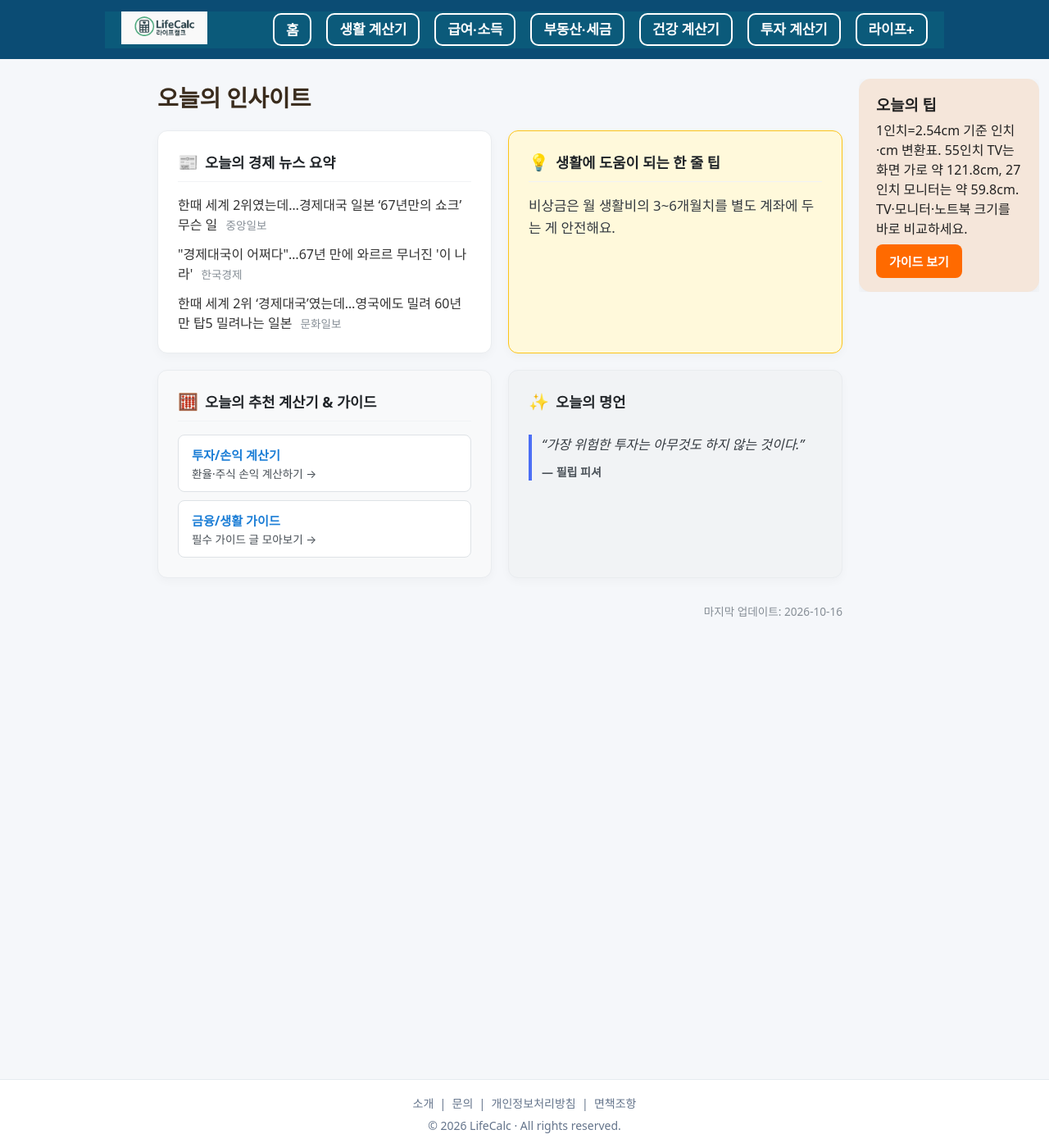
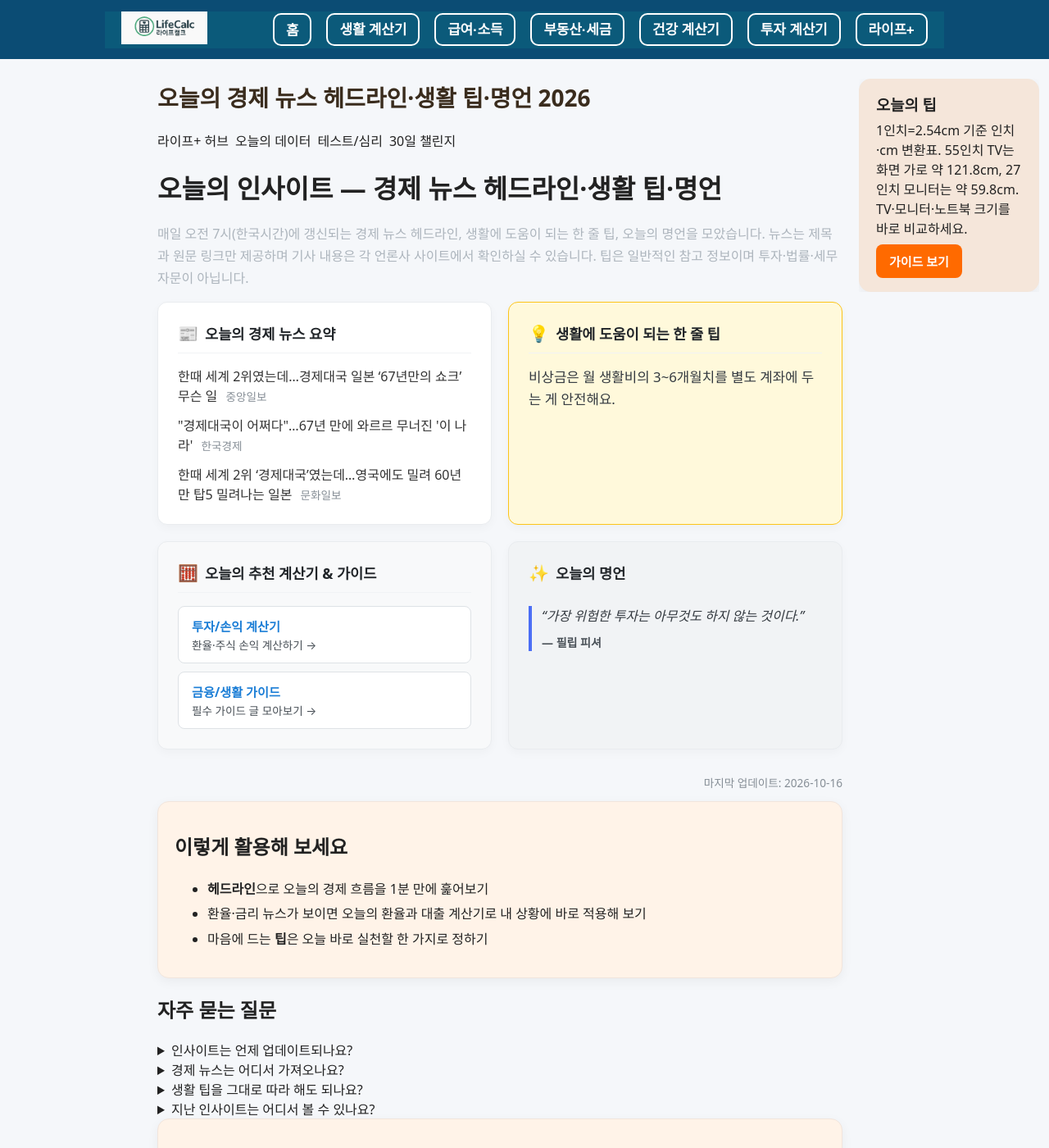
Before and after one commit to khai-lang/LifeCalc, a Jekyll site: the page built from lifeplus/insight/index.md, in a window 1280 px wide and 1400 px high. Shown: the whole window at 82% size. Built offline with Jekyll 4.4.1, drawn with Linux system fonts in a browser that asks for light colours; some of the changed text lies outside the part shown.

Commit message:
Update index.md

```diff
--- a/lifeplus/insight/index.md
+++ b/lifeplus/insight/index.md
@@ -1,11 +1,84 @@
 ---
 layout: default
-title: 오늘의 인사이트
-description: 경제 뉴스 요약과 오늘의 명언/생활 팁
+title: "오늘의 경제 뉴스 헤드라인·생활 팁·명언 2026"
+description: "매일 오전 7시(한국시간) 갱신되는 오늘의 경제 뉴스 헤드라인 3건과 생활 금융 팁, 오늘의 명언을 한 페이지에서 확인하세요."
 permalink: /lifeplus/insight/
 section: lifeplus
 nav_label: 오늘의 인사이트
 nav_order: 40
 ---
 
+<nav class="subnav" style="display:flex;gap:8px;flex-wrap:wrap;margin-bottom:10px;">
+  <a class="chip" href="/lifeplus/">라이프+ 허브</a>
+  <a class="chip" href="/lifeplus/daily-data/">오늘의 데이터</a>
+  <a class="chip" href="/lifeplus/fun/">테스트/심리</a>
+  <a class="chip" href="/lifeplus/challenge/">30일 챌린지</a>
+</nav>
+
+<h1>오늘의 인사이트 — 경제 뉴스 헤드라인·생활 팁·명언</h1>
+<p class="muted" style="margin:6px 0 14px; line-height:1.7;">
+  매일 오전 7시(한국시간)에 갱신되는 경제 뉴스 헤드라인, 생활에 도움이 되는 한 줄 팁, 오늘의 명언을 모았습니다.
+  뉴스는 제목과 원문 링크만 제공하며 기사 내용은 각 언론사 사이트에서 확인하실 수 있습니다.
+  팁은 일반적인 참고 정보이며 투자·법률·세무 자문이 아닙니다.
+</p>
+
 {% include insight-cards.html %}
+
+<section class="card p">
+  <h2>이렇게 활용해 보세요</h2>
+  <ul style="line-height:1.9;">
+    <li><b>헤드라인</b>으로 오늘의 경제 흐름을 1분 만에 훑어보기</li>
+    <li>환율·금리 뉴스가 보이면 <a href="/lifeplus/daily-data/">오늘의 환율</a>과 <a href="/finance/loan/">대출 계산기</a>로 내 상황에 바로 적용해 보기</li>
+    <li>마음에 드는 <b>팁</b>은 오늘 바로 실천할 한 가지로 정하기</li>
+  </ul>
+</section>
+
+<section class="np-faq">
+  <h2>자주 묻는 질문</h2>
+  <details>
+    <summary>인사이트는 언제 업데이트되나요?</summary>
+    <p>매일 오전 7시(한국시간)에 자동으로 갱신됩니다. 페이지 맨 아래의 "마지막 업데이트" 날짜로 최신 여부를 확인할 수 있습니다.</p>
+  </details>
+  <details>
+    <summary>경제 뉴스는 어디서 가져오나요?</summary>
+    <p>구글 뉴스의 경제 관련 헤드라인에서 주제가 겹치지 않도록 골라 제목과 원문 링크를 보여드립니다. 기사 본문은 복사하지 않으며, 링크를 누르면 해당 언론사 사이트로 이동합니다.</p>
+  </details>
+  <details>
+    <summary>생활 팁을 그대로 따라 해도 되나요?</summary>
+    <p>누구에게나 적용되는 일반적인 내용이라 개인의 소득·부채·상황에 따라 맞지 않을 수 있습니다. 세금이나 대출처럼 금액이 큰 결정은 계산기로 직접 확인하고 전문가나 금융기관에 문의하세요.</p>
+  </details>
+  <details>
+    <summary>지난 인사이트는 어디서 볼 수 있나요?</summary>
+    <p>현재는 당일 인사이트만 제공합니다. 환율과 날씨는 <a href="/lifeplus/daily-data/">오늘의 데이터</a>에서 매일 확인할 수 있습니다.</p>
+  </details>
+</section>
+
+<section class="card p">
+  <h2>함께 보면 좋은 페이지</h2>
+  <div class="btn-row" style="display:flex;gap:8px;flex-wrap:wrap;">
+    <a class="btn" href="/lifeplus/daily-data/">오늘의 환율·날씨</a>
+    <a class="btn" href="/invest/">투자 손익 계산기</a>
+    <a class="btn" href="/finance/dsr/">DSR 계산기</a>
+    <a class="btn ghost" href="/lifeplus/">라이프+ 허브로 돌아가기</a>
+  </div>
+</section>
+
+<script type="application/ld+json">
+{
+  "@context":"https://schema.org","@type":"BreadcrumbList",
+  "itemListElement":[
+    {"@type":"ListItem","position":1,"name":"라이프+","item":"https://calculator.khaistory.com/lifeplus/"},
+    {"@type":"ListItem","position":2,"name":"오늘의 인사이트","item":"https://calculator.khaistory.com/lifeplus/insight/"}
+  ]
+}
+</script>
+<script type="application/ld+json">
+{
+  "@context":"https://schema.org","@type":"FAQPage",
+  "mainEntity":[
+    {"@type":"Question","name":"인사이트는 언제 업데이트되나요?","acceptedAnswer":{"@type":"Answer","text":"매일 오전 7시(한국시간)에 자동으로 갱신되며, 페이지 맨 아래의 마지막 업데이트 날짜로 최신 여부를 확인할 수 있습니다."}},
+    {"@type":"Question","name":"경제 뉴스는 어디서 가져오나요?","acceptedAnswer":{"@type":"Answer","text":"구글 뉴스의 경제 관련 헤드라인에서 주제가 겹치지 않도록 골라 제목과 원문 링크만 보여드리며, 기사 본문은 각 언론사 사이트에서 확인할 수 있습니다."}},
+    {"@type":"Question","name":"생활 팁을 그대로 따라 해도 되나요?","acceptedAnswer":{"@type":"Answer","text":"일반적인 참고 정보라 개인 상황에 따라 맞지 않을 수 있으므로, 금액이 큰 결정은 계산기로 직접 확인하고 전문가에게 문의하세요."}}
+  ]
+}
+</script>
```
